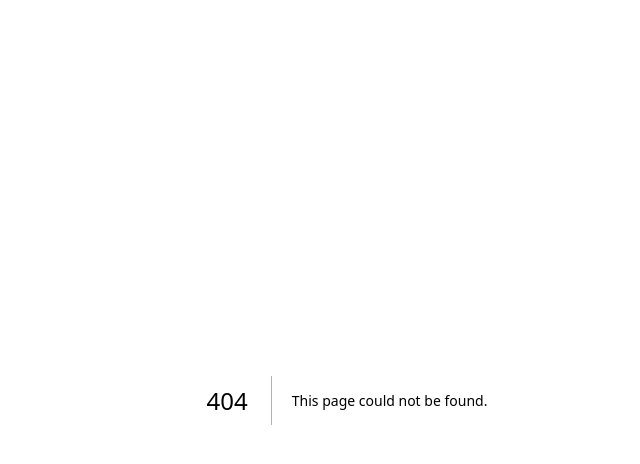
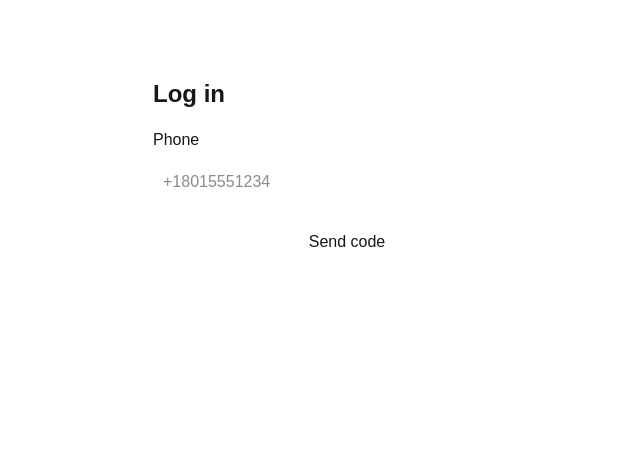
Before and after one commit to merrickjay1-ship-it/atticus, a Next.js app: page /login in a window 1280 px wide. Before the commit this address had no page. Shown: the top 464 px of the page, without its empty margins (293-933 px from the left). Built offline with nearby package versions, Linux system fonts and the light colour scheme; no server answers.

Commit message:
Create page.tsx

```diff
--- /dev/null
+++ b/src/app/login/page.tsx
@@ -0,0 +1,70 @@
+"use client";
+
+import { useState } from "react";
+import { createClient } from "@supabase/supabase-js";
+
+const supabase = createClient(
+  process.env.NEXT_PUBLIC_SUPABASE_URL!,
+  process.env.NEXT_PUBLIC_SUPABASE_ANON_KEY!
+);
+
+export default function LoginPage() {
+  const [phone, setPhone] = useState("");
+  const [code, setCode] = useState("");
+  const [sent, setSent] = useState(false);
+  const [msg, setMsg] = useState("");
+
+  async function sendCode() {
+    setMsg("");
+    const { error } = await supabase.auth.signInWithOtp({ phone });
+    if (error) return setMsg(error.message);
+    setSent(true);
+    setMsg("Code sent.");
+  }
+
+  async function verifyCode() {
+    setMsg("");
+    const { error } = await supabase.auth.verifyOtp({
+      phone,
+      token: code,
+      type: "sms",
+    });
+    if (error) return setMsg(error.message);
+    window.location.href = "/goals";
+  }
+
+  return (
+    <div style={{ maxWidth: 420, margin: "60px auto", padding: 16 }}>
+      <h1 style={{ fontSize: 24, fontWeight: 700 }}>Log in</h1>
+
+      <label style={{ display: "block", marginTop: 16 }}>Phone</label>
+      <input
+        value={phone}
+        onChange={(e) => setPhone(e.target.value)}
+        placeholder="+18015551234"
+        style={{ width: "100%", padding: 10, marginTop: 8 }}
+      />
+
+      {!sent ? (
+        <button onClick={sendCode} style={{ marginTop: 16, padding: 10, width: "100%" }}>
+          Send code
+        </button>
+      ) : (
+        <>
+          <label style={{ display: "block", marginTop: 16 }}>Code</label>
+          <input
+            value={code}
+            onChange={(e) => setCode(e.target.value)}
+            placeholder="123456"
+            style={{ width: "100%", padding: 10, marginTop: 8 }}
+          />
+          <button onClick={verifyCode} style={{ marginTop: 16, padding: 10, width: "100%" }}>
+            Verify + continue
+          </button>
+        </>
+      )}
+
+      {msg ? <p style={{ marginTop: 16 }}>{msg}</p> : null}
+    </div>
+  );
+}
```
